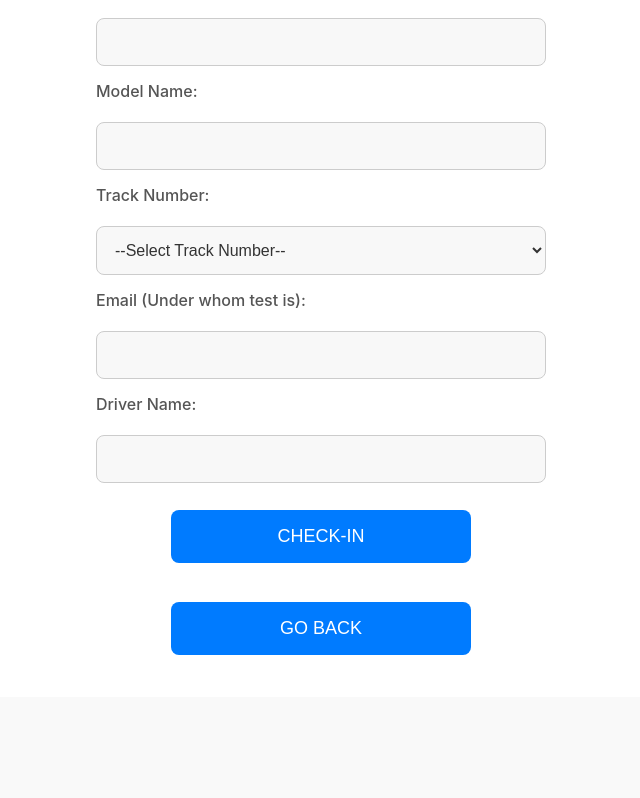
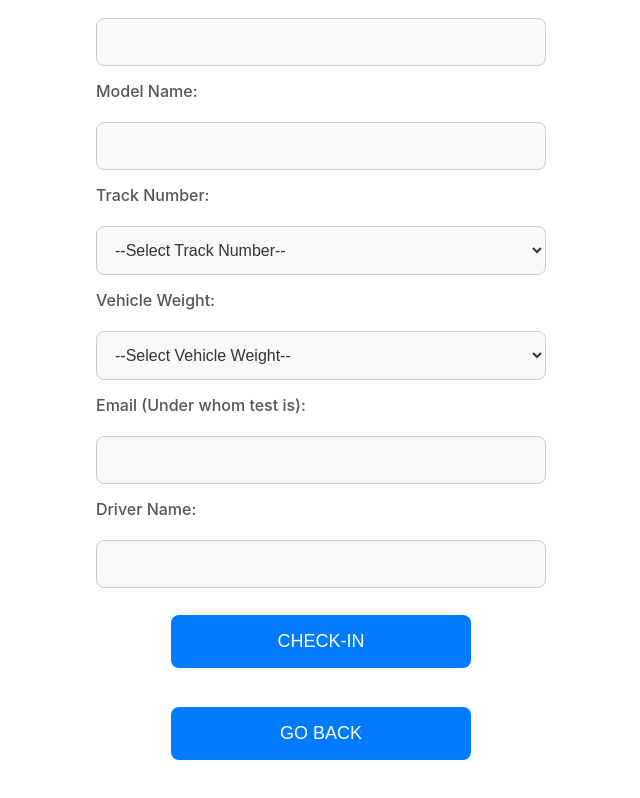
Before and after one commit to velproject2/track-app, a plain HTML site: page checkin-automate.html in a window 1280 px wide. Shown: the part 122-920 px from the top of the page, without its empty margins (319-959 px from the left). Before the commit the page ends 819 px from the top, so only its background shows below. Drawn offline with Linux system fonts and the light colour scheme.

Commit message:
Update checkin-automate.html

```diff
--- a/checkin-automate.html
+++ b/checkin-automate.html
@@ -31,6 +31,12 @@
             <select id="trackNumber" required>
                 <option value="">--Select Track Number--</option>
             </select>
+            <label for="vehicleWeight">Vehicle Weight:</label>
+            <select id="vehicleWeight" required>
+                <option value="">--Select Vehicle Weight--</option>
+                <option value="less_than_3.5">Less than 3.5 tonnes</option>
+                <option value="greater_than_3.5">Greater than 3.5 tonnes</option>
+            </select>
             <label for="email">Email (Under whom test is):</label>
             <input type="email" id="email" required>
             <label for="driverName">Driver Name:</label>
```
